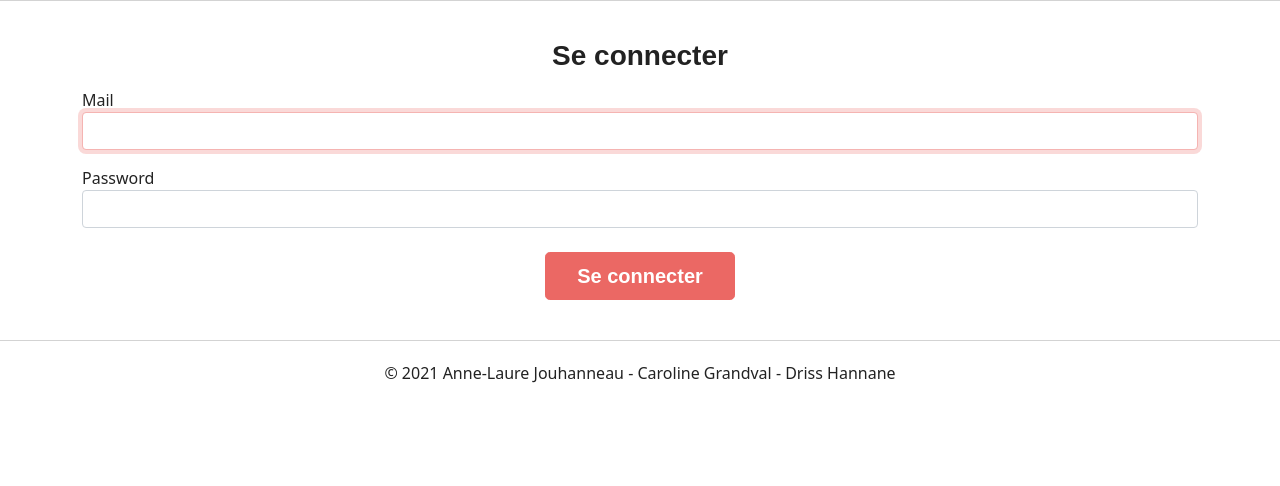
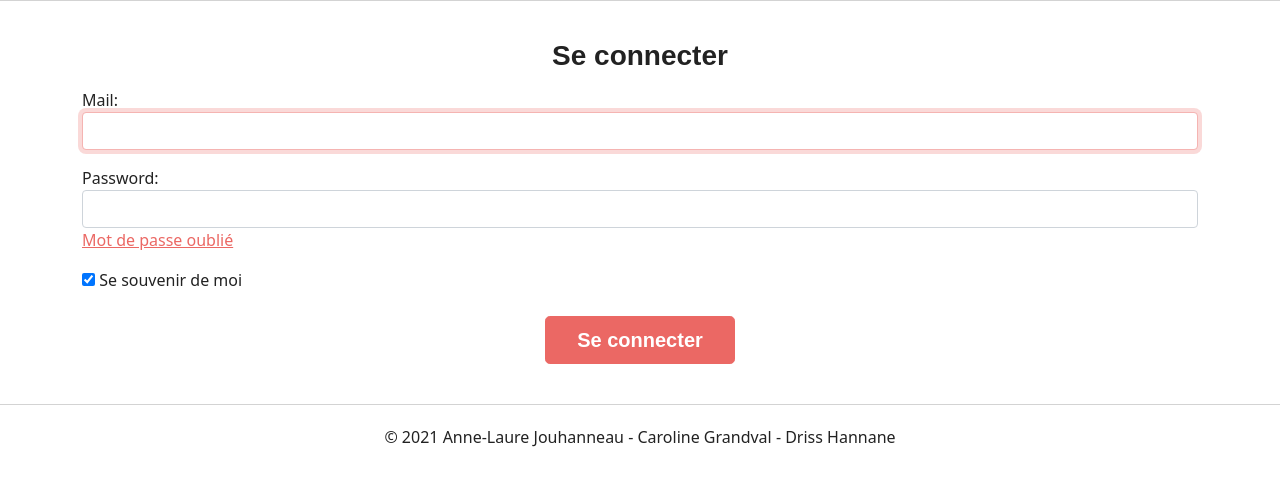
Before and after one commit to CarolineGrandval/sortir, a Symfony app: template templates/security/login.html.twig in a window 1280 px wide. Shown: the part 174-660 px from the top of the page. Run offline with Twig, Linux system fonts and the light colour scheme; the template is opened without the code that fills it, so the values that code supplies are empty; some libraries are stand-ins or nearby versions; some web fonts are replaced.

Commit message:
Changement du titre du twig de usercontroller Suppression du logout() de RegistrationController.php car déjà définit dans le logiController. mise en place obligation d'etre déconnecté pour accéder au formulaire de connexion et à celui de mot de passe oublié.

```diff
--- a/src/Controller/LoginController.php
+++ b/src/Controller/LoginController.php
@@ -32,7 +32,8 @@ class LoginController extends AbstractController
      */
     public function logout(): Response
     {
-        return $this->render('security/login.html.twig');
+        $lastUsername=getLastUsername();
+        return $this->render('security/login.html.twig',['last_username' => $lastUsername]);
         //throw new \LogicException('This method can be blank - it will be intercepted by the logout key on your firewall.');
     }
 }
--- a/templates/reset_password/request.html.twig
+++ b/templates/reset_password/request.html.twig
@@ -3,6 +3,7 @@
 {% block title %}Réinitialisez votre mot de passe{% endblock %}
 
 {% block body %}
+    {% if not app.user%}
     {% for flashError in app.flashes('reset_password_error') %}
         <div class="alert alert-danger" role="alert">{{ flashError }}</div>
     {% endfor %}
@@ -19,4 +20,5 @@
 
         <button class="btn btn-primary">Envoyer mail de réinitialisation de mot de passe</button>
     {{ form_end(requestForm) }}
+    {% endif %}
 {% endblock %}
--- a/templates/security/login.html.twig
+++ b/templates/security/login.html.twig
@@ -3,29 +3,29 @@
 {% block title %}Connexion{% endblock %}
 
 {% block body %}
+    {% if not app.user %}
 <form method="post">
     {% if error %}
         <div class="alert alert-danger">{{ error.messageKey|trans(error.messageData, 'security') }}</div>
     {% endif %}
 
-    {% if app.user %}
-        <div class="mb-3">
-            You are logged in as {{ app.user.username }}, <a href="{{ path('app_logout') }}">Se déconnecter</a>
-        </div>
-    {% endif %}
 
-    <h1 class="h3 mb-3 font-weight-normal">Se connecter</h1>
+    <h1 class="h3 mb-3 font-weight-normal">Se connecter </h1>
 
-    <label for="inputMail">Mail</label>
-    <input type="text" value="{{ last_username }}" name="mail" id="inputMail" class="form-control" autocomplete="username" required autofocus>
+    <label for="inputMail">Mail:</label>
+    <input type="text" value="{{last_username }}" name="mail" id="inputMail" class="form-control" autocomplete="username" required autofocus>
 
-    <label for="inputPassword" class="mt-3">Password</label>
+    <label for="inputPassword" class="mt-3">Password:</label>
     <input type="password" name="password" id="inputPassword" class="form-control" autocomplete="current-password" required>
 
+        <div class="mb-3">
+            <a href="{{ path('app_forgot_password_request') }}">Mot de passe oublié</a>
+        </div>
     <input type="hidden" name="_csrf_token"
            value="{{ csrf_token('authenticate') }}"
     >
-
+    <input type="checkbox" id="remember_me" name="_remember_me" checked/>
+    <label for="remember_me">Se souvenir de moi</label>
     {#
         Uncomment this section and add a remember_me option below your firewall to activate remember me functionality.
         See https://symfony.com/doc/current/security/remember_me.html
@@ -42,4 +42,5 @@
     </button>
 </div>
 </form>
+    {% endif %}
 {% endblock %}
--- a/templates/user/index.html.twig
+++ b/templates/user/index.html.twig
@@ -1,6 +1,6 @@
 {% extends 'base.html.twig' %}
 
-{% block title %}Hello UserController!{% endblock %}
+{% block title %}Tous les utilisateurs!! {% endblock %}
 
 {% block body %}
 <style>
```
Also changed, not shown: src/Controller/RegistrationController.php (+0 -7 lines).
